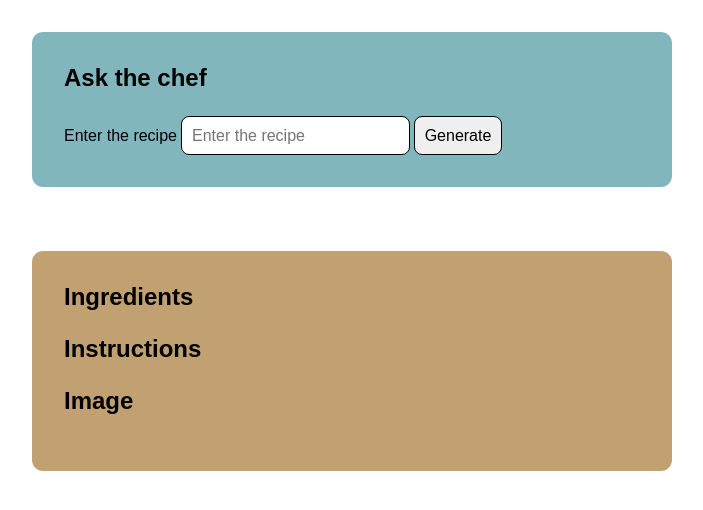
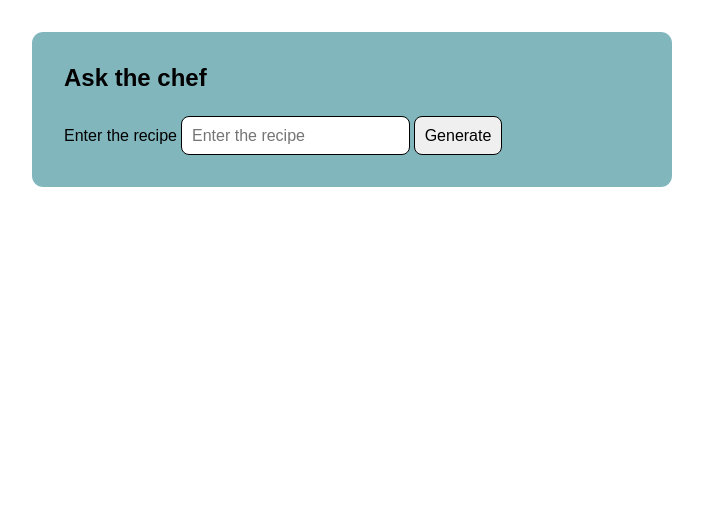
Before and after one commit to darellanodev/chef-ai, a website with bundled scripts: page index.html in a window 1280 px wide. Shown: the whole page, without its empty margins (288-991 px from the left). Built offline with nearby package versions, Linux system fonts and the light colour scheme.

Commit message:
fix: Add the hide class to article tag (closes #5)

```diff
--- a/index.html
+++ b/index.html
@@ -19,7 +19,7 @@
     <section id="spinner">
         <div class="spinner"></div>
     </section>
-    <article id="recipeCard">
+    <article id="recipeCard" class="hide">
         <section aria-labelledby="ingredients-header">
             <h2 id="ingredients-header">Ingredients</h2>
             <ul id="ingredients"></ul>
```
